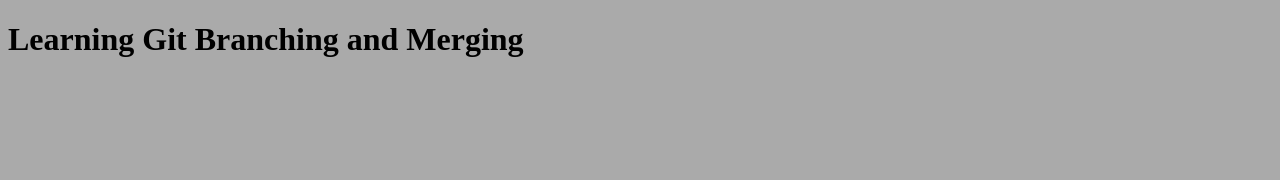
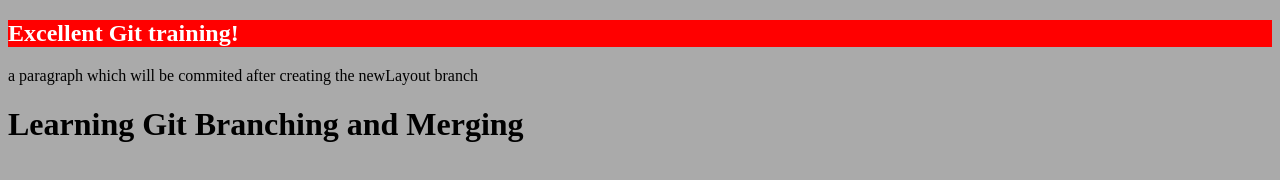
Before and after one commit to teemu-toikkanen/Assignment-21, a plain HTML site: page index.html in a window 1280 px wide. Drawn offline with Linux system fonts and the light colour scheme.

Commit message:
added a paragraph section, to demo branching between mater and newLayout branch.

```diff
--- a/index.html
+++ b/index.html
@@ -13,7 +13,8 @@
   </head>
 
   <body>
-
+	<h2>Excellent Git training!</h2>
+	<p> a paragraph which will be commited after creating the newLayout branch </p>
     <h1>Learning Git Branching and Merging</h1>
 
   </body>
```
